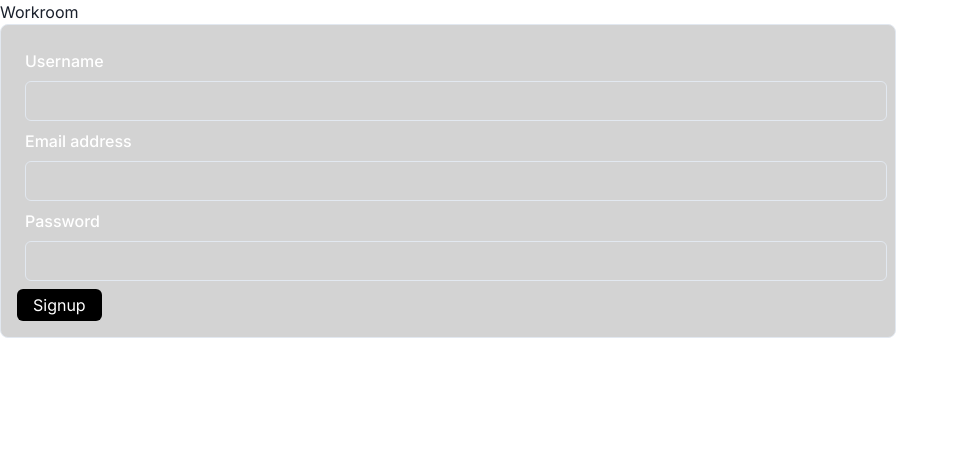
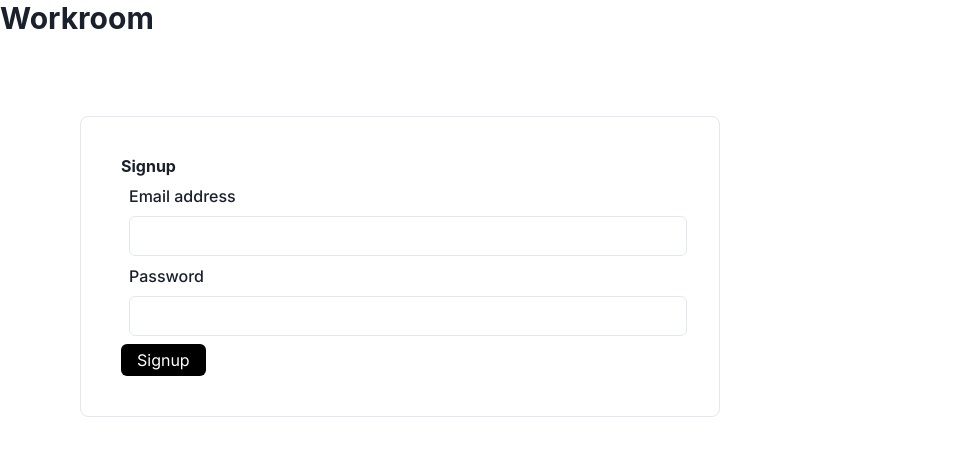
Before and after one commit to fazzyA/workroomnext, a Next.js app: page /signup in a window 1280 px wide. Shown: the top 456 px of the page, without its empty margins (0-959 px from the left). Built offline with nearby package versions, Linux system fonts and the light colour scheme.

Commit message:
ui refactor (#7)
Co-authored-by: faizaGS <faiza@groupshop.com>

```diff
--- a/app/(auth)/signup/page.tsx
+++ b/app/(auth)/signup/page.tsx
@@ -1,4 +1,5 @@
 import { SignupForm } from "@/app/components/ui/signupForm";
+import { Heading } from "@chakra-ui/react";
 
 export default function LoginPage() {
   return (
@@ -6,7 +7,7 @@ export default function LoginPage() {
       <div className="relative mx-auto flex w-full max-w-[400px] flex-col space-y-2.5 p-4 md:-mt-32">
         <div className="flex h-20 w-full items-end rounded-lg bg-blue-500 p-3 md:h-36">
           <div className="w-32 text-white md:w-36">
-              Workroom
+            <Heading as='h4' size='lg'>Workroom</Heading>
           </div>
         </div>
         <SignupForm />
--- a/app/components/ui/signupForm.tsx
+++ b/app/components/ui/signupForm.tsx
@@ -1,6 +1,6 @@
 "use client"
 import { register } from '@/actions/register'
-import { Alert, AlertIcon, Box, Button, FormControl, FormErrorMessage, FormHelperText, FormLabel, Input, Stack } from '@chakra-ui/react'
+import { Alert, AlertIcon, Box, Button, FormControl, FormErrorMessage, FormHelperText, FormLabel, Heading, Input, Stack } from '@chakra-ui/react'
 import { useFormik } from 'formik'
 import { useState, useTransition } from 'react'
 import * as Yup from 'yup'
@@ -13,9 +13,6 @@ export const SignupForm = (props: Props) => {
   const [success, setSuccess] = useState("")
 
   const SignupSchema = Yup.object().shape({
-    username: Yup.string()
-      .min(3, "too short")
-      .required(),
     email: Yup.string()
       .email("invalid email")
       .required(),
@@ -26,7 +23,6 @@ export const SignupForm = (props: Props) => {
   })
   const formik = useFormik({
     initialValues: {
-      username: "",
       email: "",
       password: ""
     },
@@ -47,23 +43,10 @@ export const SignupForm = (props: Props) => {
   })
 
   return (
-    <Box bg='lightgrey' w='70%' p={4} color='white' borderWidth='1px' borderRadius='lg'>
+    <Box w='50%' p={10} m={20} borderWidth='1px' borderRadius='lg'>
+      <Heading as='h4' size='sm'>Signup</Heading>
+
       <form onSubmit={formik.handleSubmit}>
-        <FormControl m={2} isInvalid={!!(formik.touched.username && formik.errors.username)}>
-          <FormLabel>Username</FormLabel>
-          <Input
-            type='text'
-            name='username'
-            onChange={formik.handleChange}
-            value={formik.values.username}
-            disabled={isPending}
-          />
-          {
-            (formik.errors.username || formik.touched.username) &&
-            <FormErrorMessage fontSize={"xs"}>{formik.errors.username}</FormErrorMessage>
-          }
-          {/* <FormHelperText>We&apos;ll never share your email.</FormHelperText> */}
-        </FormControl>
 
         <FormControl m={2} isInvalid={!!(formik.touched.email && formik.errors.email)}>
           <FormLabel>Email address</FormLabel>
```
Lines whose indentation alone changed are shown as unchanged.
